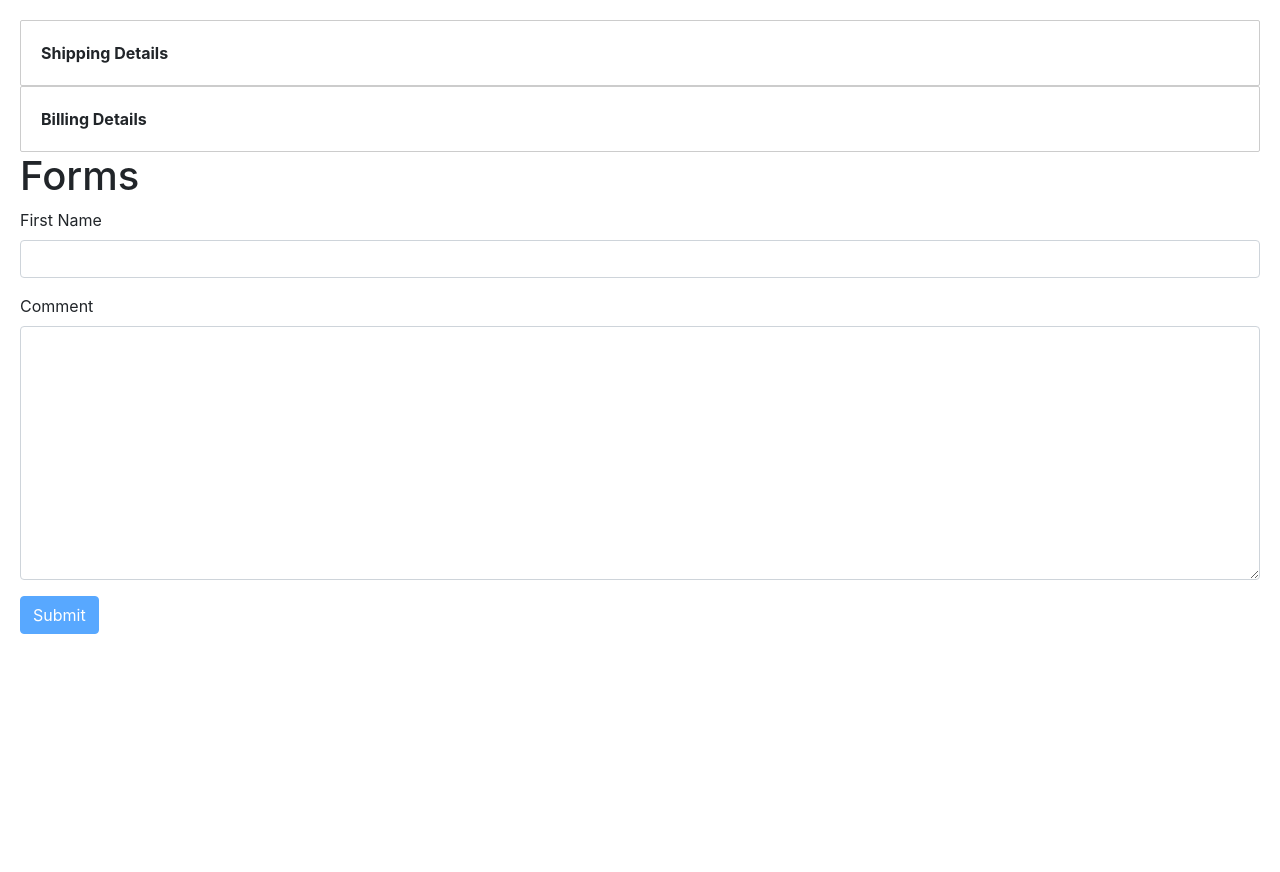
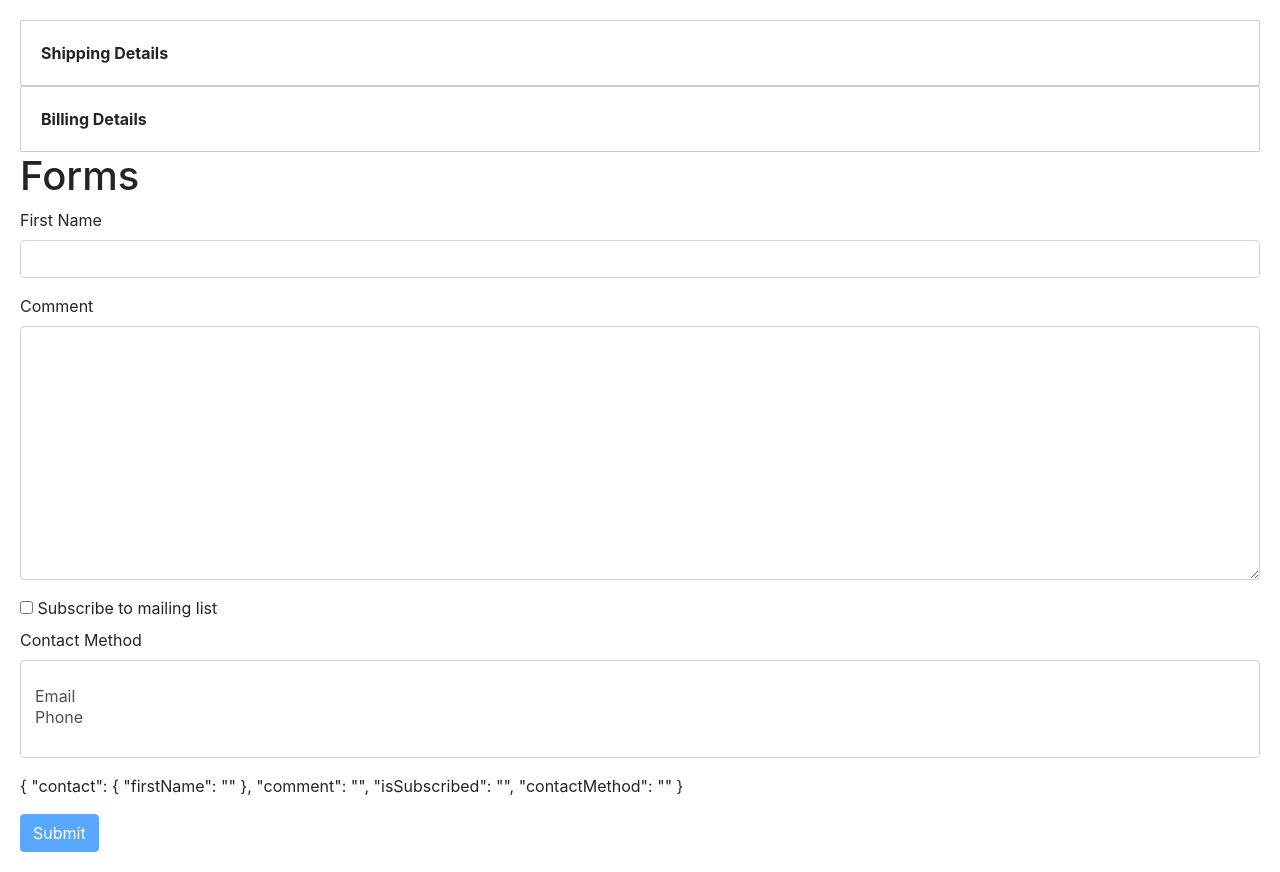
Before and after one commit to JessDF/Udemy-Angular-Course, an Angular app in the folder section7-template-driven-forms/: page / in a window 1280 px wide. Before the commit the page ends 800 px from the top, so only its background shows below. Built offline with nearby package versions, Linux system fonts and the light colour scheme; some icons are missing.

Commit message:
Working with drop-down lists

```diff
--- a/section7-template-driven-forms/src/app/contact-form/contact-form.component.html
+++ b/section7-template-driven-forms/src/app/contact-form/contact-form.component.html
@@ -40,5 +40,24 @@
         <label for="comment">Comment</label>
         <textarea ngModel name="comment" id="comment" cols="30" rows="10" class="form-control"></textarea>
     </div>
+
+    <div class="checkbox">
+        <label for="">
+            <input type="checkbox" ngModel name="isSubscribed"> Subscribe to mailing list
+        </label>
+    </div>
+
+    <div class='form-group'>
+        <label for="contactMethod">Contact Method</label>
+        <!-- Add the word multiple before ngModel to allow users to select more than one option -->
+        <select multiple ngModel name="contactMethod" id="contactMethod" class="form-control">
+            <option value=""></option>
+            <!-- if want to send object to server use: [ngValue]="method" instead of [value]="method.id"-->
+            <option *ngFor="let method of contactMethods" [value]="method.id">{{method.name}}</option>
+        </select>
+    </div>
+
+    <p>{{f.value | json}}</p> <!-- can use to diagnose code -->
+
     <button class="btn btn-primary" [disabled]="!f.valid">Submit</button>
 </form>
--- a/section7-template-driven-forms/src/app/contact-form/contact-form.component.ts
+++ b/section7-template-driven-forms/src/app/contact-form/contact-form.component.ts
@@ -6,6 +6,11 @@ import { Component } from '@angular/core';
   styleUrls: ['./contact-form.component.css']
 })
 export class ContactFormComponent {
+
+  contactMethods = [
+    {id: 1, name: 'Email'},
+    {id: 2, name: 'Phone'}
+  ];
 
   log(x) {
     console.log(x)
```
